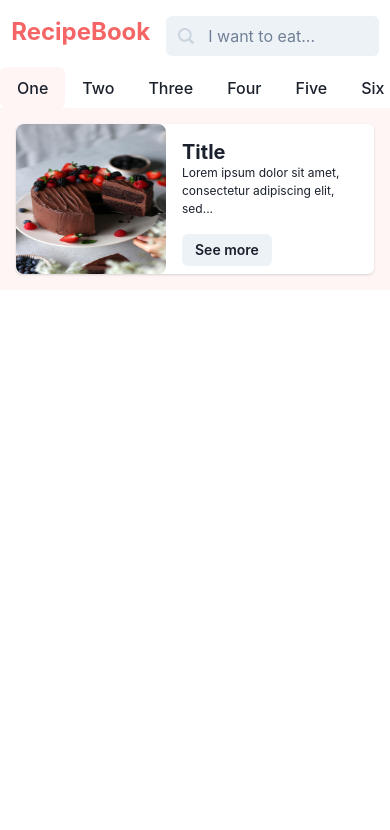
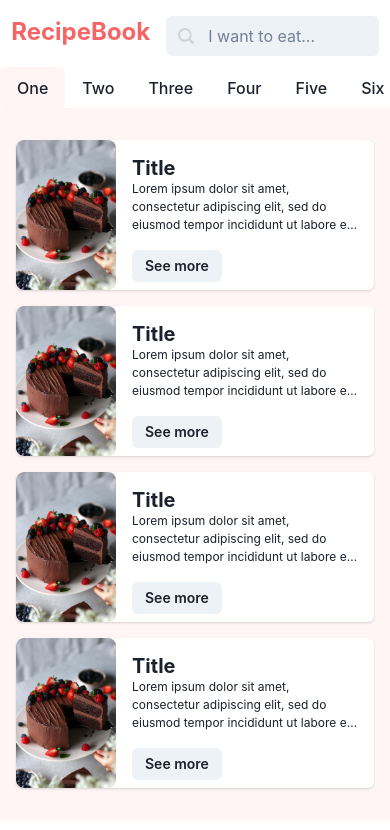
Before and after one commit to dauinh/recipe, a React (Vite) app in the folder frontend/: page / in a window 390 px wide. Shown: the top 830 px of the page. Built offline with nearby package versions, Linux system fonts and the light colour scheme.

Commit message:
make Card responsive

```diff
--- a/frontend/src/components/RecipeCard.tsx
+++ b/frontend/src/components/RecipeCard.tsx
@@ -3,8 +3,6 @@ import cakeImg from '../assets/cake.jpeg'
 
 function RecipeCard() {
   const dummyDescription = 'Lorem ipsum dolor sit amet, consectetur adipiscing elit, sed do eiusmod tempor incididunt ut labore et dolore magna aliqua. Ut enim ad minim veniam, quis nostrud exercitation ullamco laboris nisi ut aliquip ex ea commodo consequat. Duis aute irure dolor in reprehenderit in voluptate velit esse cillum dolore eu fugiat nulla pariatur. Excepteur sint occaecat cupidatat non proident, sunt in culpa qui officia deserunt mollit anim id est laborum'
-  const maxLength = 60
-  const description = dummyDescription.length > maxLength ? dummyDescription.slice(0,maxLength) + "..." : dummyDescription
 
   return (
     <Card
@@ -12,6 +10,7 @@ function RecipeCard() {
         overflow='hidden'
         variant='elevated'
         size='md'
+        m='1rem 0'
         >
         <Image
             borderRadius="lg"
@@ -24,9 +23,9 @@ function RecipeCard() {
         />
 
         <Flex align='flex-start' direction='column' padding='1rem 1rem 0'>
-            <Heading as='h2' size='md'>Title</Heading>
+            <Heading as='h2' size={['md', 'lg']}>Title</Heading>
 
-            <Text fontSize='xs' align='left'>{description}</Text>
+            <Text fontSize={['xs', 'md']} align='left' noOfLines={[3, 5, 10]}>{dummyDescription}</Text>
             <Button variant='solid' colorScheme='gray' size='sm' marginTop='1rem'>
                 See more
             </Button>
--- a/frontend/src/pages/Home.tsx
+++ b/frontend/src/pages/Home.tsx
@@ -32,6 +32,9 @@ function Home() {
         <TabPanels>
           <TabPanel bgColor={'red.50'}>
             <RecipeCard />
+            <RecipeCard />
+            <RecipeCard />
+            <RecipeCard />
           </TabPanel>
 
           <TabPanel>
```
